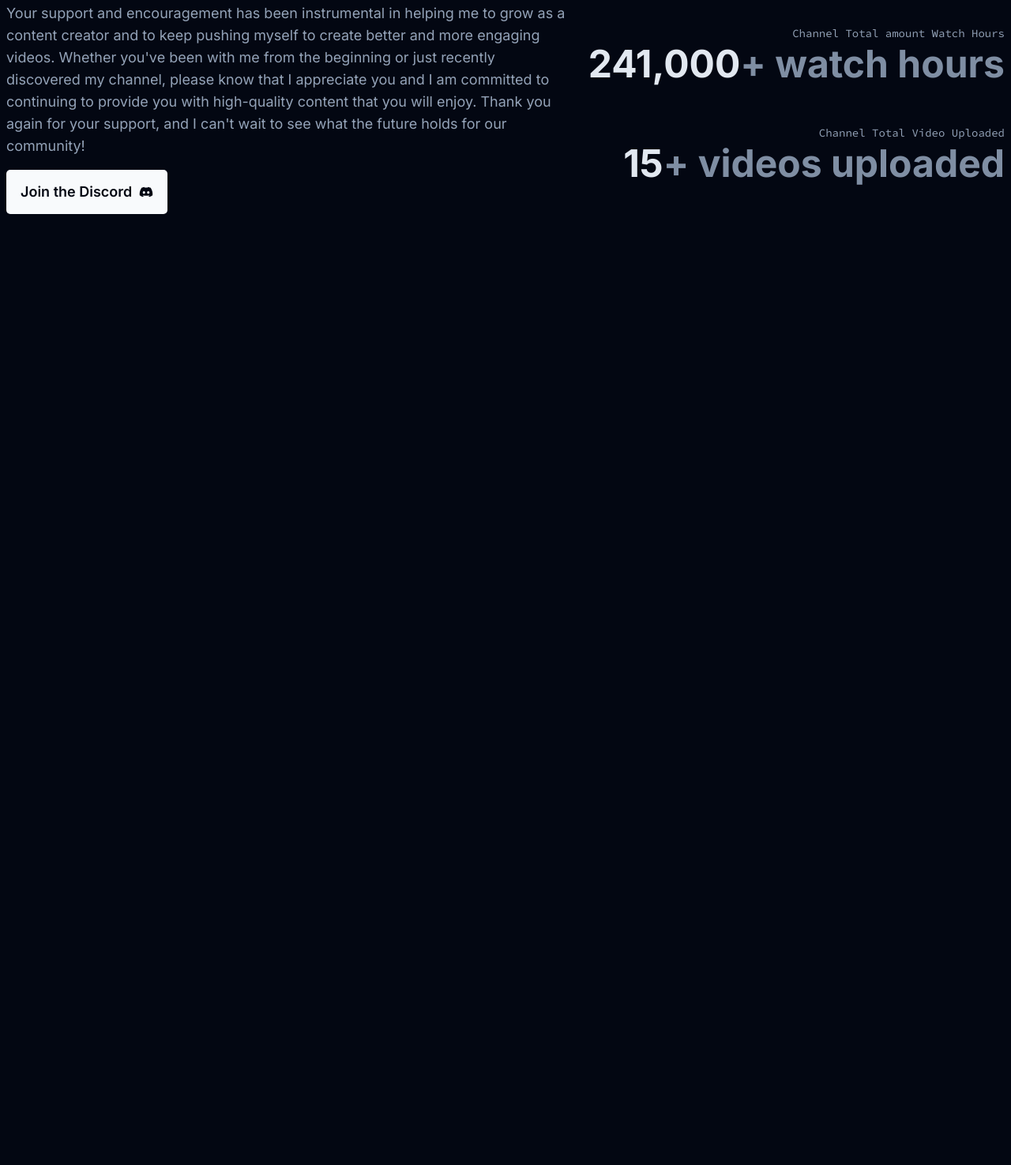
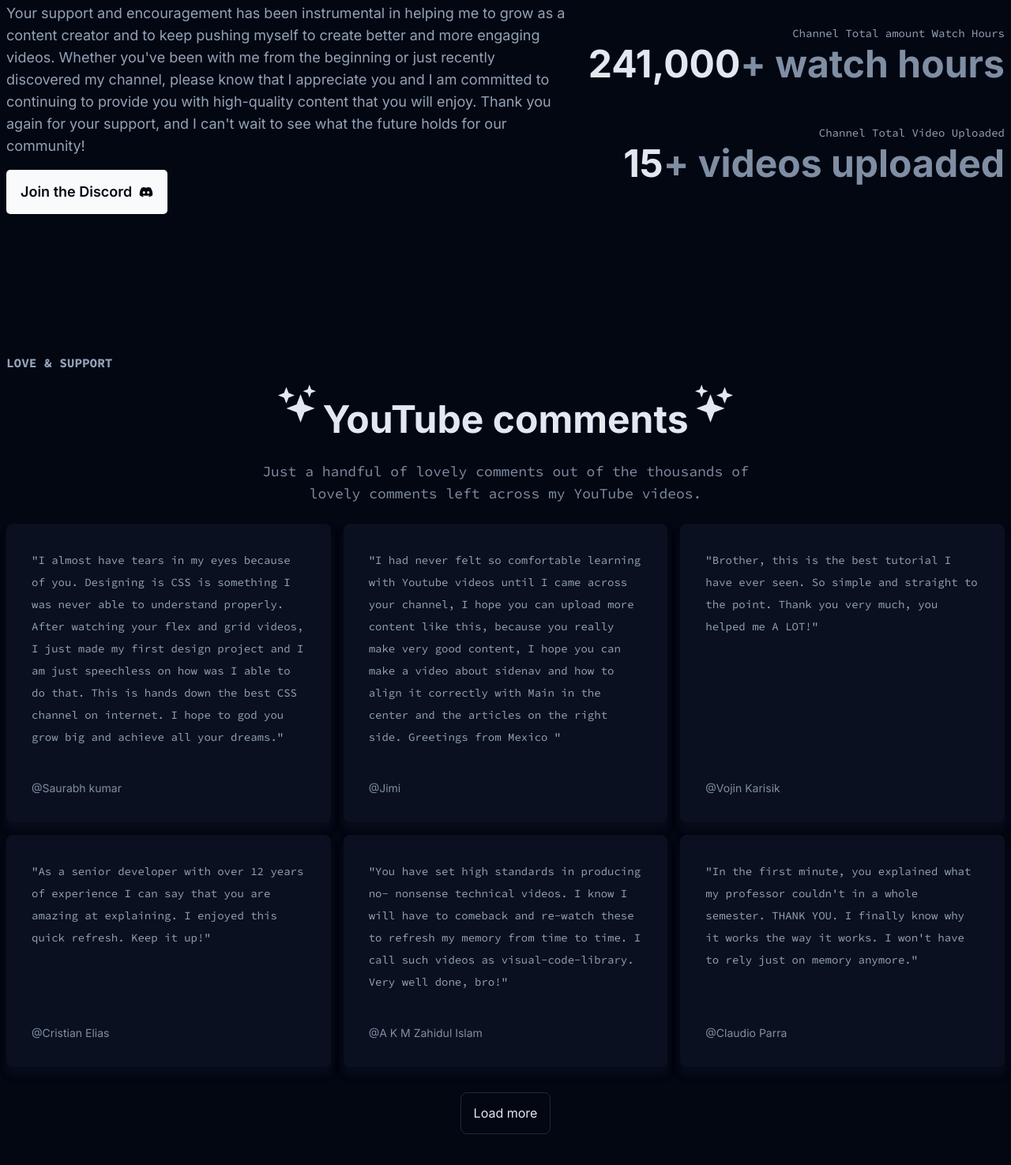
Before and after one commit to shoebpatel/slayingthedragon, a website built with Vite: page index.html in a window 1280 px wide. Shown: the part 2255-3730 px from the top of the page at 79% size. Before the commit the page ends 2710 px from the top, so only its background shows below. Built offline with nearby package versions, Linux system fonts and the light colour scheme.

Commit message:
added support sections

```diff
--- a/index.html
+++ b/index.html
@@ -11,14 +11,15 @@
     href="https://fonts.googleapis.com/css2?family=Inter:ital,opsz,wght@0,14..32,100..900;1,14..32,100..900&family=Source+Code+Pro:ital,wght@0,200..900;1,200..900&display=swap"
     rel="stylesheet">
   <!--Icons-->
-  <link rel="icon" type="image/png" href="/public/favicon/favicon-48x48.png" sizes="48x48" />
+  <!-- <link rel="icon" type="image/png" href="/public/favicon/favicon-48x48.png" sizes="48x48" />
   <link rel="icon" type="image/svg+xml" href="/public/favicon/favicon.svg" />
   <link rel="shortcut icon" href="/public/favicon/favicon.ico" />
   <link rel="apple-touch-icon" sizes="180x180" href="/public/favicon/apple-touch-icon.png" />
   <meta name="apple-mobile-web-app-title" content="MyWebSite" />
-  <link rel="manifest" href="/public/favicon/site.webmanifest" />
+  <link rel="manifest" href="/public/favicon/site.webmanifest" /> -->
   <!--Icons-->
-  <title>Slaying The Dragon</title>
+  <!-- <title>Slaying The Dragon</title> -->
+  <title>Development</title>
 </head>
 
 <body>
@@ -306,12 +307,12 @@
       </div>
     </section>
 
-    <section class="about container section">
+    <section id="about" class="about container section">
       <p class="about-title">About</p>
       <div class="about-wrapper">
         <div class="about-wrapper1">
           <h2 class="about-header">Slaying The Dragon</h2>
-          <p class="about-description1">I started my <span class="about-description-span">YouTube channel</span> back in
+          <p class="about-description1">I started my <a class="about-description-span" href="#about">YouTube channel</a> back in
             November of 2022 with little to no expectations and within only a few
             weeks I was overwhelmed by the love and support I got from new viewers and subscribers. I am infinitely
             grateful to each and everyone one of you - I am absolutely honored by this community.</p>
@@ -350,6 +351,83 @@
       </div>
     </section>
 
+    <section class="support container section">
+      <p class="support-title">Love & Support</p>
+      <div class="support-header">
+        <svg stroke="currentColor" fill="currentColor" stroke-width="0" viewBox="0 0 512 512"
+          class="Comments_sparkles1__RVxff" height="1em" width="1em" xmlns="http://www.w3.org/2000/svg"
+          style="margin-bottom: 1.5rem;transform: rotateY(180deg);">
+          <path
+            d="M208 512l-52.38-139.62L16 320l139.62-52.38L208 128l52.38 139.62L400 320l-139.62 52.38zM88 176l-23.57-64.43L0 88l64.43-23.57L88 0l23.57 64.43L176 88l-64.43 23.57zm312 80l-31.11-80.89L288 144l80.89-31.11L400 32l31.11 80.89L512 144l-80.89 31.11z">
+          </path>
+        </svg>
+        <p>YouTube comments</p>
+        <svg stroke="currentColor" fill="currentColor" stroke-width="0" viewBox="0 0 512 512"
+          class="Comments_sparkles1__RVxff" height="1em" width="1em" xmlns="http://www.w3.org/2000/svg"
+          style="margin-bottom: 1.5rem;">
+          <path
+            d="M208 512l-52.38-139.62L16 320l139.62-52.38L208 128l52.38 139.62L400 320l-139.62 52.38zM88 176l-23.57-64.43L0 88l64.43-23.57L88 0l23.57 64.43L176 88l-64.43 23.57zm312 80l-31.11-80.89L288 144l80.89-31.11L400 32l31.11 80.89L512 144l-80.89 31.11z">
+          </path>
+        </svg>
+      </div>
+      <p class="support-description">Just a handful of lovely comments out of the thousands of lovely comments left
+        across my YouTube videos.</p>
+      <div class="support-card-list">
+        <div class="card support-card-items">
+          <p class="card-description support-card-description">
+            "I almost have tears in my eyes because of you. Designing is CSS is something I was never able to understand
+            properly. After watching your flex and grid videos, I just made my first design project and I am just
+            speechless on how was I able to do that. This is hands down the best CSS channel on internet. I hope to god
+            you grow big and achieve all your dreams."
+          </p>
+          <p class="support-card-footer">@Saurabh kumar</p>
+        </div>
+        <div class="card support-card-items">
+          <p class="card-description support-card-description">
+            "I had never felt so comfortable learning with Youtube videos until I came across your channel, I hope you
+            can upload more content like this, because you really make very good content, I hope you can make a video
+            about sidenav and how to align it correctly with Main in the center and the articles on the right side.
+            Greetings from Mexico
+            "
+          </p>
+          <p class="support-card-footer">@Jimi</p>
+        </div>
+        <div class="card support-card-items">
+          <p class="card-description support-card-description">
+            "Brother, this is the best tutorial I have ever seen. So simple and straight to the point. Thank you very
+            much, you helped me A LOT!"
+          </p>
+          <p class="support-card-footer">@Vojin Karisik</p>
+        </div>
+        <div class="card support-card-items">
+          <p class="card-description support-card-description">
+            "As a senior developer with over 12 years of experience I can say that you are amazing at explaining. I
+            enjoyed this quick refresh. Keep it up!"
+          </p>
+          <p class="support-card-footer">@Cristian Elias</p>
+        </div>
+        <div class="card support-card-items">
+          <p class="card-description support-card-description">
+            "You have set high standards in producing no- nonsense technical videos. I know I will have to comeback and
+            re-watch these to refresh my memory from time to time. I call such videos as visual-code-library. Very well
+            done, bro!"
+          </p>
+          <p class="support-card-footer">@A K M Zahidul Islam</p>
+        </div>
+        <div class="card support-card-items">
+          <p class="card-description support-card-description">
+            "In the first minute, you explained what my professor couldn't in a whole semester. THANK YOU. I finally
+            know why it works the way it works. I won't have to rely just on memory anymore."
+          </p>
+          <p class="support-card-footer">@Claudio Parra</p>
+        </div>
+      </div>
+      <div class="support-btn-wrapper">
+        <button class="support-btn">Load more</button>
+      </div>
+    </section>
+
+
 
   </main>
 
--- a/src/main.js
+++ b/src/main.js
@@ -4,6 +4,7 @@ import '../styles/header.css';
 import '../styles/intro.css';
 import '../styles/courses.css';
 import '../styles/about.css';
+import '../styles/support.css';
 import '../styles/utils.css';
 
 import mobileNav from "../src/components/mobile-nav";
--- /dev/null
+++ b/styles/support.css
@@ -0,0 +1,150 @@
+.support-title {
+  font-family: var(--font-family-secondary);
+  color: var(--clr-base-light);
+  font-size: var(--size-xs);
+  text-transform: uppercase;
+  font-weight: 700;
+  margin-bottom: 1em;
+}
+
+.support-header {
+  font-size: var(--size-2xl);
+  color: var(--clr-light);
+  display: flex;
+  gap: 0.5rem;
+  justify-content: center;
+  align-items: flex-end;
+  font-weight: 700;
+}
+
+.support-description {
+  font-size: var(--size-sm);
+  font-family: var(--font-family-secondary);
+  color: var(--clr-base);
+  text-align: center;
+  margin-bottom: 1rem;
+  max-width: 60ch;
+}
+
+.support-card-list {
+  display: grid;
+  grid-template-columns: repeat(auto-fit, minmax(300px, 1fr));
+  gap: 1rem;
+}
+
+.support-card-items {
+  display: grid;
+  grid-template-rows: subgrid;
+  grid-row: span 2;
+}
+
+.support-card-description {
+  line-height: 1.5rem;
+  margin: 0;
+}
+
+.support-card-footer {
+  font-size: var(--size-xs);
+  color: var(--clr-base);
+}
+
+.support-btn {
+  font-size: var(--size-sm);
+  color: var(--clr-light);
+  border: 1px solid var(--clr-base-dark);
+  border-radius: 0.5em;
+  padding: 1em;
+  margin-top: 2rem;
+  transition: background-color 0.3s;
+}
+
+.support-btn:hover {
+  background-color: var(--clr-base-dark);
+}
+
+.support-btn-wrapper {
+  display: flex;
+  justify-content: center;
+  align-items: center;
+}
+
+/* xs at least 475px and up*/
+@media (min-width: 475px) {
+  .support-title {
+    font-size: var(--size-sm);
+  }
+
+  .support-header {
+    font-size: var(--size-3xl);
+  }
+
+  .support-description {
+    font-size: var(--size-base);
+    margin: 1.5rem auto;
+    line-height: 1.75rem;
+  }
+
+  .support-card-description {
+    line-height: 1.75rem;
+  }
+
+  .support-card-footer {
+    font-size: var(--size-sm);
+  }
+}
+
+/* sm at least 640px and up*/
+@media (min-width: 640px) {
+  .support-card-list {
+    grid-template-columns: repeat(auto-fit, minmax(600px, 1fr));
+  }
+}
+
+/* md at least 768px and up*/
+@media (min-width: 768px) {
+  .support-card-description {
+    max-width: none;
+  }
+}
+
+/* lg at least 1024px and up*/
+@media (min-width: 1024px) {
+  .support-title {
+    font-size: var(--size-base);
+  }
+
+  .support-header {
+    font-size: var(--size-4xl);
+  }
+
+  .support-card-list {
+    grid-template-columns: repeat(auto-fit, minmax(350px, 1fr));
+  }
+
+  .support-btn {
+    font-size: var(--size-base);
+  }
+}
+
+/* xl at least 1280px and up*/
+@media (min-width: 1280px) {
+  .support-header {
+    font-size: var(--size-5xl);
+  }
+
+  .support-description {
+    font-size: var(--size-lg);
+    margin: 1.5rem auto;
+  }
+
+  .support-card-description {
+    font-size: var(--size-sm);
+  }
+}
+
+/* 2xl at least 1536px and up*/
+@media (min-width: 1536px) {
+  .support-card-list {
+    grid-template-columns: repeat(auto-fit, minmax(400px, 1fr));
+  }
+}
```
